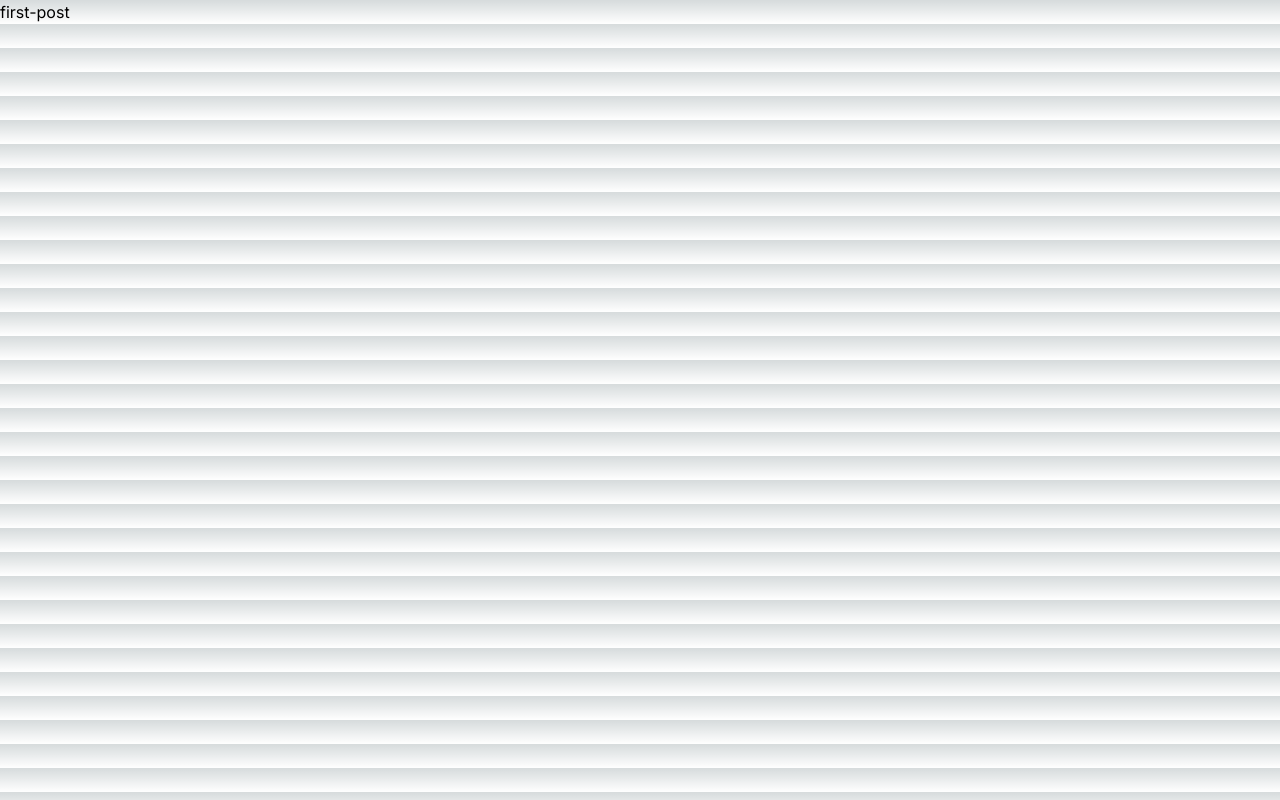
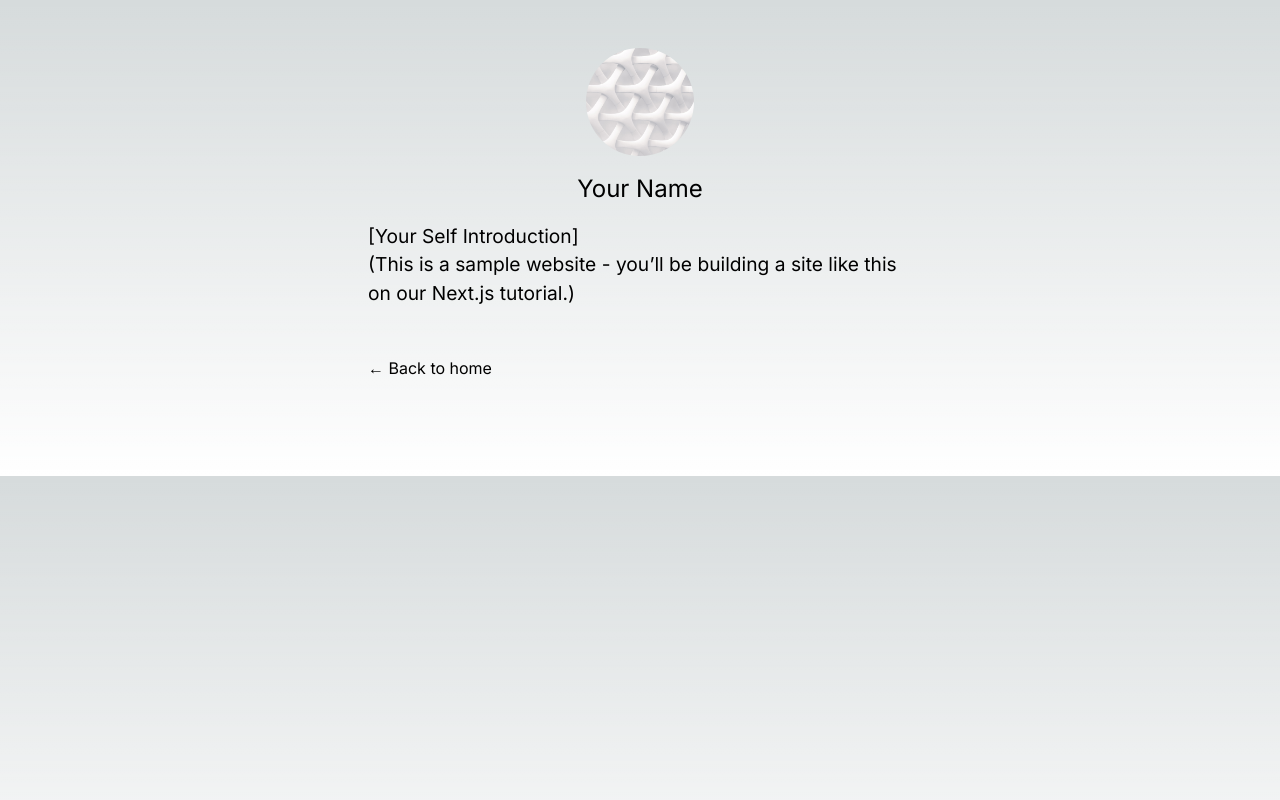
Before and after one commit to yangheat/nextjs-blog, a Next.js app: page /post/first-post in a window 1280 px wide. Built offline with nearby package versions, Linux system fonts and the light colour scheme.

Commit message:
Apply a styles to post pages - Define static metadata

```diff
--- a/src/app/post/first-post/page.js
+++ b/src/app/post/first-post/page.js
@@ -1,5 +1,15 @@
+import utilStyles from "../styles/utils.module.css";
+
 export default function page() {
   return (
-    <div>first-post</div>
-  )
+    <>
+      <section className={utilStyles.headingMd}>
+        <p>[Your Self Introduction]</p>
+        <p>
+          (This is a sample website - you’ll be building a site like this on{" "}
+          <a href="https://nextjs.org/learn">our Next.js tutorial</a>.)
+        </p>
+      </section>
+    </>
+  );
 }
--- /dev/null
+++ b/src/app/post/layout.js
@@ -0,0 +1,64 @@
+import Image from "next/image";
+import layoutStyles from "./styles/layout.module.css";
+import utilStyles from "./styles/utils.module.css";
+import Link from "next/link";
+
+const name = "Your Name";
+const siteTitle = 'Next.js Sample Website'
+
+export const metadata = {
+  description: "Learn how to build a personal website using Next.js",
+  metadataBase: new URL('https://og-image.vercel.app'),
+  openGraph: {
+    title: siteTitle,
+    image: `/${encodeURI(siteTitle)}.png?theme=light&md=0&fontSize=75px&images=https%3A%2F%2Fassets.vercel.com%2Fimage%2Fupload%2Ffront%2Fassets%2Fdesign%2Fnextjs-black-logo.svg`,
+    ['twitter:card']: 'summary_large_image'
+  }
+};
+
+export default function layout({ children, home }) {
+  console.log("home", home);
+  return (
+    <div className={layoutStyles.container}>
+      <header className={layoutStyles.header}>
+        {home ? (
+          <>
+            <Image
+              priority
+              src="/images/profile.jpg"
+              className={utilStyles.borderCircle}
+              height={144}
+              width={144}
+              alt=""
+            />
+            <h1 className={utilStyles.heading2Xl}>{name}</h1>
+          </>
+        ) : (
+          <>
+            <Link href="/">
+              <Image
+                priority
+                src="/images/profile.jpg"
+                className={utilStyles.borderCircle}
+                height={108}
+                width={108}
+                alt=""
+              />
+            </Link>
+            <h2 className={utilStyles.headingLg}>
+              <Link href="/" className={utilStyles.colorInherit}>
+                {name}
+              </Link>
+            </h2>
+          </>
+        )}
+      </header>
+      <main>{children}</main>
+      {!home && (
+        <div className={layoutStyles.backToHome}>
+          <Link href="/">← Back to home</Link>
+        </div>
+      )}
+    </div>
+  );
+}
--- /dev/null
+++ b/src/app/post/styles/layout.module.css
@@ -0,0 +1,15 @@
+.container {
+  max-width: 36rem;
+  padding: 0 1rem;
+  margin: 3rem auto 6rem;
+}
+
+.header {
+  display: flex;
+  flex-direction: column;
+  align-items: center;
+}
+
+.backToHome {
+  margin: 3rem 0 0;
+}
--- /dev/null
+++ b/src/app/post/styles/utils.module.css
@@ -0,0 +1,52 @@
+.heading2Xl {
+    font-size: 2.5rem;
+    line-height: 1.2;
+    font-weight: 800;
+    letter-spacing: -0.05rem;
+    margin: 1rem 0;
+}
+
+.headingXl {
+    font-size: 2rem;
+    line-height: 1.3;
+    font-weight: 800;
+    letter-spacing: -0.05rem;
+    margin: 1rem 0;
+}
+
+.headingLg {
+    font-size: 1.5rem;
+    line-height: 1.4;
+    margin: 1rem 0;
+}
+
+.headingMd {
+    font-size: 1.2rem;
+    line-height: 1.5;
+}
+
+.borderCircle {
+    border-radius: 9999px;
+}
+
+.colorInherit {
+    color: inherit;
+}
+
+.padding1px {
+    padding-top: 1px;
+}
+
+.list {
+    list-style: none;
+    padding: 0;
+    margin: 0;
+}
+
+.listItem {
+    margin: 0 0 1.25rem;
+}
+
+.lightText {
+    color: #666;
+}
```
Also changed, not shown: 1 other file (tests, documents, lock files or other folders).
